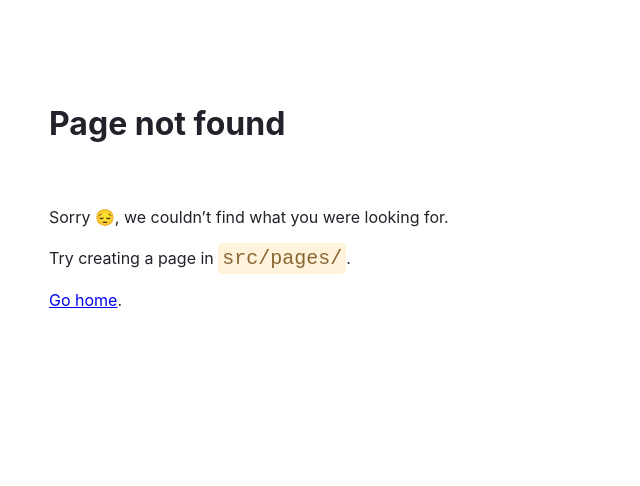
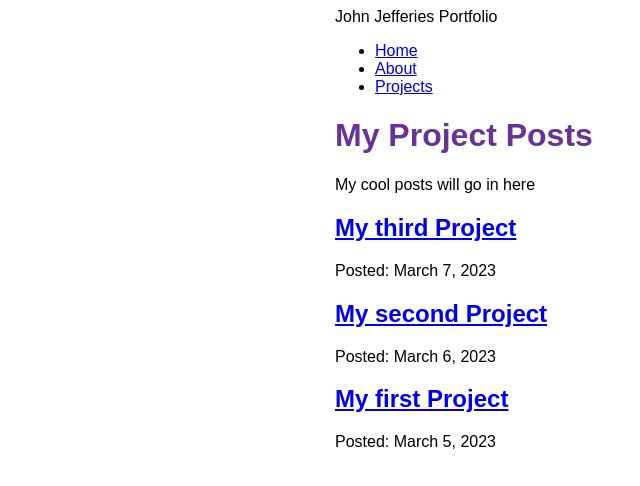
Before and after one commit to jdjefferies3/john-jefferies-portfolio, a Gatsby site: page /projects in a window 1280 px wide. Before the commit this address had no page. Shown: the whole page, without its empty margins (55-695 px from the left). Built offline with nearby package versions, Linux system fonts and the light colour scheme; Gatsby itself is replaced by a stand-in of ours.

Commit message:
Finished Gatsby Tutorial Part 6

```diff
--- a/src/components/layout.js
+++ b/src/components/layout.js
@@ -36,7 +36,7 @@
             </Link>
           </li>
           <li className={navLinkItem}>
-              <Link to="/blog" className={navLinkText}>
+              <Link to="/projects" className={navLinkText}>
                   Projects
               </Link>
           </li>
--- a/src/pages/blog.js
+++ b/src/pages/projects/index.js
@@ -1,7 +1,7 @@
 import * as React from 'react'
-import { graphql } from 'gatsby'
-import Layout from '../components/layout'
-import Seo from '../components/seo'
+import { Link, graphql } from 'gatsby'
+import Layout from '../../components/layout'
+import Seo from '../../components/seo'
 
 const BlogPage = ({data}) => {
   return (
@@ -10,7 +10,11 @@
       {
           data.allMdx.nodes.map((node) => (
               <article key={node.id}>
-                  <h2>{node.frontmatter.title}</h2>
+                  <h2>
+                    <Link to={`/projects/${node.frontmatter.slug}`}>
+                      {node.frontmatter.title}
+                      </Link>
+                    </h2>
                   <p>Posted: {node.frontmatter.date}</p>
                   <p>{node.excerpt}</p>
               </article>
@@ -25,11 +29,11 @@
     allMdx(sort: {frontmatter: {date: DESC}}) {
       nodes {
         frontmatter {
-          date
+          date(formatString: "MMMM D, YYYY")
           title
+          slug
         }
         id
-        excerpt
       }
     }
   }
```
Also changed, not shown: src/pages/projects/{mdx.frontmatter__slug}.js (added, +28 -0 lines).
